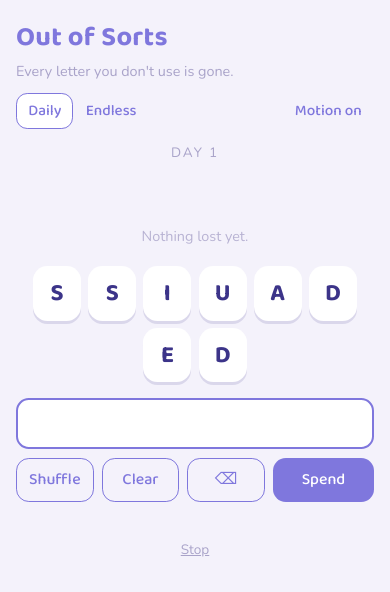
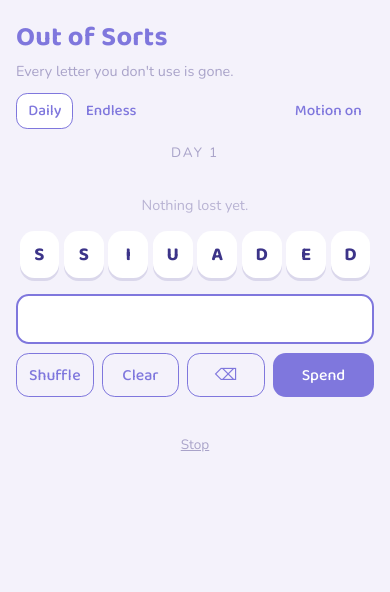
Before and after one commit to anthony-liddle/out-of-sorts, a React (Vite) app: page / in a window 390 px wide. Shown: the top 592 px of the page. Built offline with nearby package versions, Linux system fonts and the light colour scheme.

Commit message:
fix(ui): the rack never wraps and the comparison shares a baseline

```diff
--- a/src/ui/components/EndScreen.tsx
+++ b/src/ui/components/EndScreen.tsx
@@ -95,10 +95,7 @@ export function EndScreen({
         )}
         <div className="stack-compare" data-columns={diverges ? 3 : 2}>
           <figure data-testid="your-stack-figure">
-            <figcaption>
-              <span className="column-name">Yours</span>
-              <small>{result.score} points</small>
-            </figcaption>
+            <figcaption>Yours · {result.score}</figcaption>
             {played.length === 0 ? (
               <p className="stack-empty">You spent nothing.</p>
             ) : (
@@ -110,13 +107,7 @@ export function EndScreen({
             )}
           </figure>
           <figure>
-            <figcaption>
-              <span className="column-name">Best</span>
-              <small>
-                {puzzle.par} points · the most points possible
-                {diverges ? '' : ' · also clean'}
-              </small>
-            </figcaption>
+            <figcaption>Best · {puzzle.par}</figcaption>
             <Stack
               words={toRows(puzzle.parPath)}
               rackSize={puzzle.rack.length}
@@ -125,14 +116,8 @@ export function EndScreen({
             />
           </figure>
           {diverges && puzzle.cleanPath && (
-            <figure>
-              <figcaption>
-                <span className="column-name">Clean</span>
-                <small>
-                  {puzzle.bestClean} points · the most points possible
-                  without ever losing more than one letter at a time
-                </small>
-              </figcaption>
+            <figure className="clean-figure">
+              <figcaption>Clean · {puzzle.bestClean}</figcaption>
               <Stack
                 words={toRows(puzzle.cleanPath)}
                 rackSize={puzzle.rack.length}
--- a/src/ui/theme.css
+++ b/src/ui/theme.css
@@ -113,14 +113,15 @@ body {
 /* The drift: what you lost, rising and fading above the pool. Oldest at
    the top, nearly gone. */
 .drift {
-  min-height: 6.5rem;
+  /* Enough reserve that the first ghost causes no layout jump, no more. */
+  min-height: 4.3rem;
   display: flex;
   flex-wrap: wrap;
   justify-content: center;
   align-content: flex-end;
   align-items: flex-end;
-  gap: 0.4rem 0.55rem;
-  padding: 0.8rem 0.5rem 1.1rem;
+  gap: 0.3rem 0.4rem;
+  padding: 0.4rem 0.25rem 0.8rem;
 }
 
 .drift-empty {
@@ -133,8 +134,10 @@ body {
 /* The pool: the decision surface. Never waits on anything. */
 .pool {
   display: flex;
-  gap: 0.45rem;
-  flex-wrap: wrap;
+  /* Eight letters in one row is the premise. The rack never wraps: tiles
+     and gaps shrink to fit the narrowest supported phone instead. */
+  flex-wrap: nowrap;
+  gap: clamp(0.15rem, 1.2vw, 0.45rem);
   justify-content: center;
   margin: 0 0 1rem;
 }
@@ -145,9 +148,10 @@ body {
   border: none;
   border-radius: 0.9rem;
   box-shadow: 0 3px 0 rgba(60, 52, 137, 0.14);
-  width: 3rem;
-  height: 3.4rem;
-  font-size: 1.5rem;
+  width: clamp(2rem, 10.2vw, 3rem);
+  height: clamp(2.5rem, 12vw, 3.4rem);
+  font-size: clamp(1.05rem, 4.8vw, 1.5rem);
+  flex-shrink: 0;
   font-weight: 700;
   font-family: var(--font-display);
   cursor: pointer;
@@ -299,6 +303,13 @@ body {
   margin-top: 0.7rem;
 }
 
+/* A notch gap marks a skip between rows; a stack's first row has nothing
+   above it to skip from, and the gap would break the shared baseline of
+   the end screen comparison. */
+.stack-row[data-notch]:first-child {
+  margin-top: 0;
+}
+
 .stack-score {
   font-family: var(--font-body);
   font-size: 0.78rem;
@@ -321,8 +332,8 @@ body {
    arrival, then a slow rise. The letter always stays readable. */
 .ghost {
   position: relative;
-  width: 2.1rem;
-  height: 2.4rem;
+  width: clamp(1.7rem, 8.4vw, 2.1rem);
+  height: clamp(2rem, 9.8vw, 2.4rem);
   display: inline-flex;
   align-items: center;
   justify-content: center;
@@ -486,25 +497,10 @@ body {
   font-family: var(--font-display);
 }
 
-.column-name {
-  display: block;
-  font-family: var(--font-display);
-  font-weight: 700;
-  color: var(--ink);
-}
-
 .stack-empty {
   color: var(--ghost);
   font-size: 0.85rem;
   margin: 0.6rem 0;
-}
-
-.stack-compare figcaption small {
-  display: block;
-  color: var(--ghost);
-  font-size: 0.72rem;
-  line-height: 1.3;
-  min-height: 2rem;
 }
 
 .stack-compare figure {
@@ -512,9 +508,12 @@ body {
 }
 
 .stack-compare figcaption {
-  color: var(--ghost);
-  font-size: 0.85rem;
-  margin-bottom: 0.4rem;
+  font-family: var(--font-display);
+  font-weight: 700;
+  color: var(--ink);
+  font-size: 0.9rem;
+  margin-bottom: 0.5rem;
+  white-space: nowrap;
 }
 
 .stack-compare .stack {
@@ -525,17 +524,6 @@ body {
 .stack-compare .stack-row {
   padding: 0.18rem 0.5rem;
   font-size: 0.8rem;
-}
-
-.clean-toggle {
-  margin: 0.8rem auto;
-  max-width: 20rem;
-}
-
-.clean-toggle summary {
-  cursor: pointer;
-  color: var(--violet);
-  font-size: 0.9rem;
 }
 
 .eights-reveal {
@@ -559,3 +547,17 @@ body {
   color: #fff;
   cursor: pointer;
 }
+
+/* Three columns is too many on a phone. Yours vs Best is the comparison
+   that must stay side by side at every width; Clean drops below the row
+   as its own labeled stack on narrow viewports. */
+@media (max-width: 34rem) {
+  .stack-compare[data-columns='3'] {
+    grid-template-columns: 1fr 1fr;
+  }
+
+  .clean-figure {
+    grid-column: 1 / -1;
+    margin-top: 1.2rem;
+  }
+}
```
Also changed, not shown: 1 other file (tests, documents, lock files or other folders).
